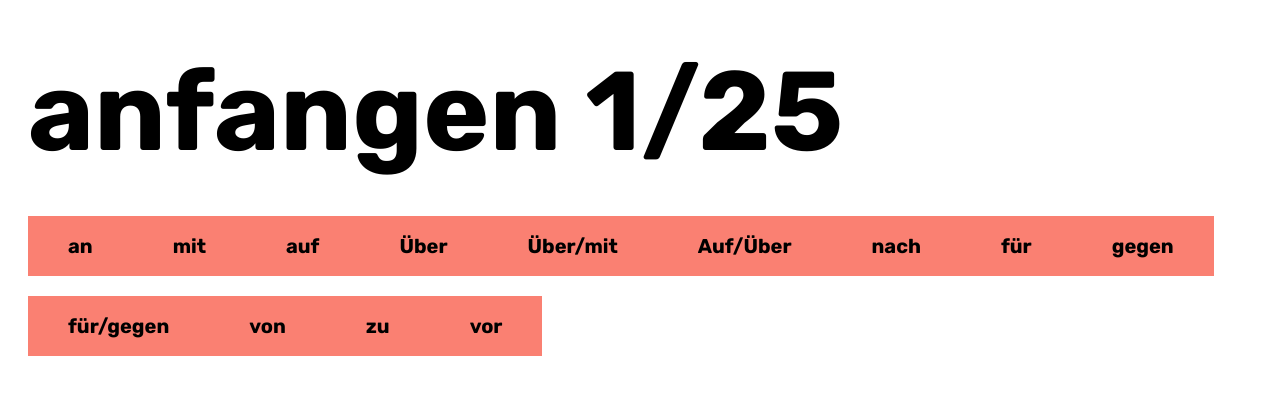
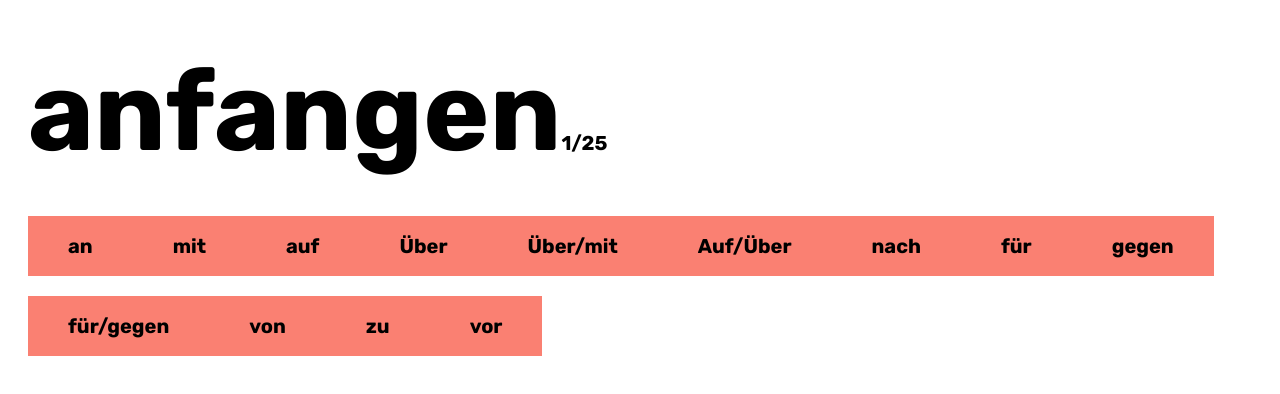
Before and after one commit to diegovalverde/verb_mit_prapositionen, a plain HTML site: page index.html in a window 1280 px wide. Both pictures are taken after a click on the button "an". Drawn offline with Linux system fonts and the light colour scheme.

Commit message:
more words

```diff
--- a/index.html
+++ b/index.html
@@ -2,14 +2,19 @@
 <title>Do yourself a favor, learn the prepositions</title>
 
 <link rel="stylesheet" type="text/css" href="css/style.css">
+
 </head>
 
 <body>
-  <label id="VerbLabel" style="font-size: 112px;"/>
-<label id="VerbLabel2" style="font-size: 12px;"> dd<label/>
 
 
-<script src="js/script.js"> </script>
+  <label id="VerbLabel" style="font-size: 112px;"/>
+
+
+  <script src="js/script.js"> </script>
+
+
+
 
 
 
--- a/js/script.js
+++ b/js/script.js
@@ -45,24 +45,30 @@ score=0;
 document.getElementById('VerbLabel').innerHTML
                 =verbs[current_verb][0] + "<br>";
 
+
+var body = document.getElementsByTagName("body")[0];
+var score_label = body.appendChild(document.createElement("label"));
+//score_label.innerHTML = score +"/" + verbs.length + "<br>";
+
 buttons = []
 
 function clearForNextWord()
 {
   score++;
+  score_label.innerHTML = score +"/" + verbs.length + "<br>";
   current_verb = (current_verb + 1) % verbs.length;
   for (var i = 0; i < buttons.length; i++){
     buttons[i].style = "background: salmon;";
   }
 
     document.getElementById('VerbLabel').innerHTML
-                    =verbs[current_verb][0] + "     " + score + "/" + verbs.length + "<br>";
+                    =verbs[current_verb][0];
 }
 
 for (var i = 0; i < prepositions.length; i++)
 {
 
-    var body = document.getElementsByTagName("body")[0];
+
     var button = body.appendChild(document.createElement("button"));
     buttons.push(button)
     button.value = i;
@@ -81,7 +87,3 @@ for (var i = 0; i < prepositions.length; i++)
 
     });
 }
-
-function GetScore(){
-  return score;
-}
```
